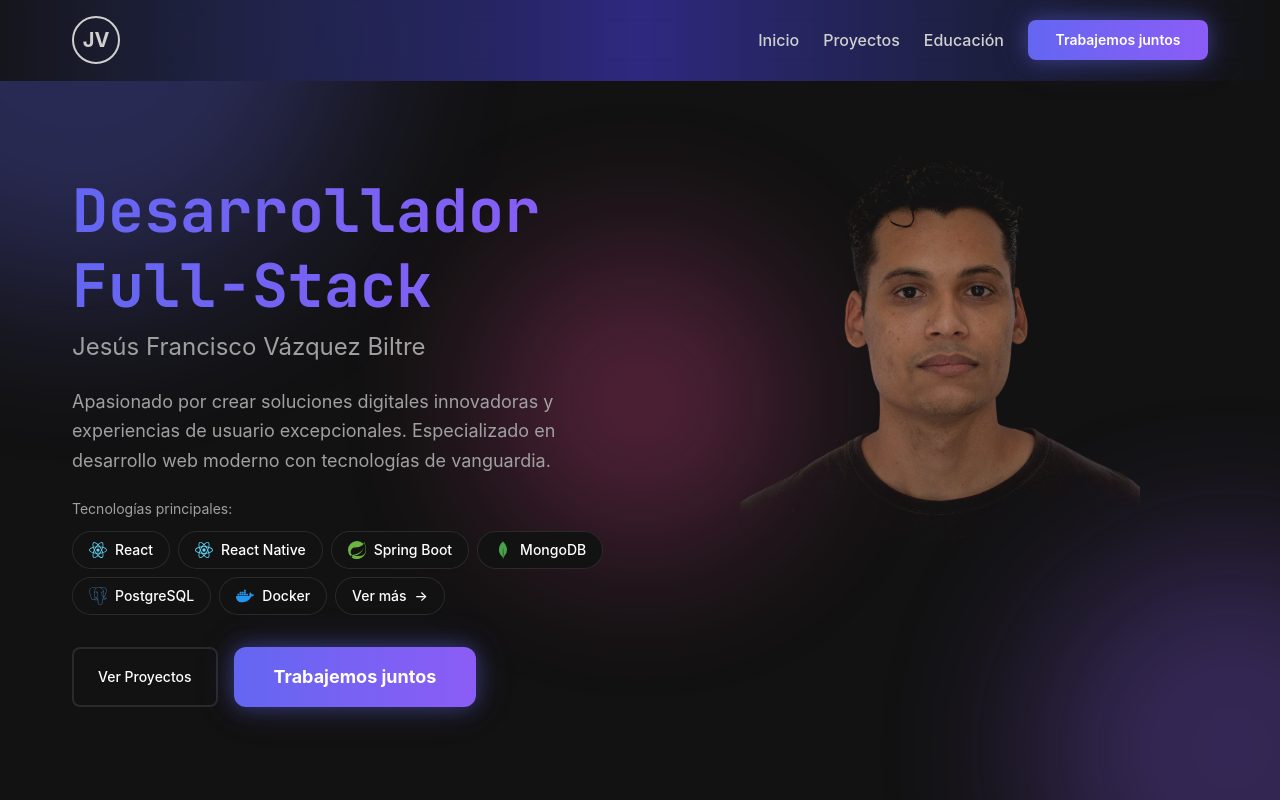
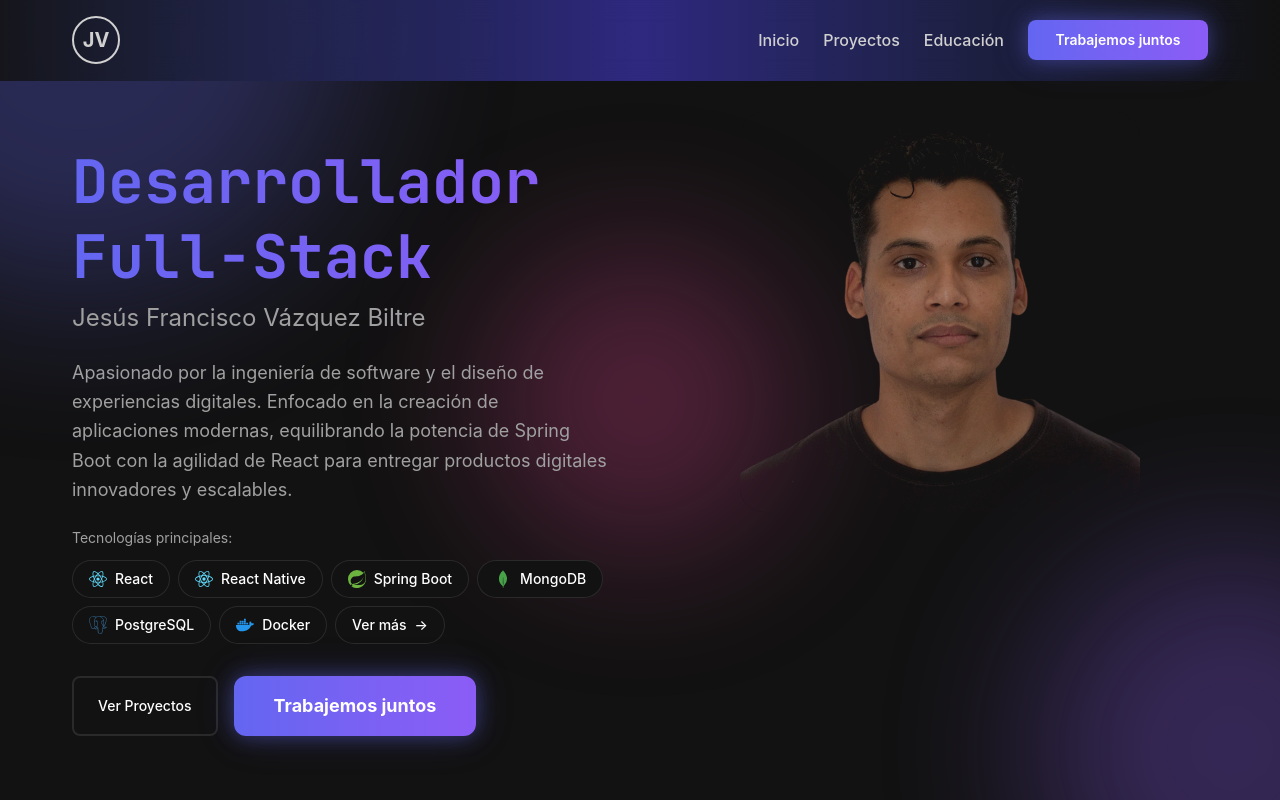
Before and after one commit to jesusfvb/portfolio, a React (Vite) app: page / in a window 1280 px wide. Shown: the top 800 px of the page. Built offline with nearby package versions, Linux system fonts and the light colour scheme.

Commit message:
feat(hero): Update hero section description to emphasize software engineering and modern application development

```diff
--- a/src/presentation/components/sections/hero/Hero.tsx
+++ b/src/presentation/components/sections/hero/Hero.tsx
@@ -58,9 +58,11 @@ const Hero = ({ onOpenSkillsModal }: HeroProps) => {
               </span>
             </h1>
             <p className="mb-6 max-w-[600px] text-lg leading-relaxed text-[#a0a0a0]">
-              Apasionado por crear soluciones digitales innovadoras y
-              experiencias de usuario excepcionales. Especializado en desarrollo
-              web moderno con tecnologías de vanguardia.
+              Apasionado por la ingeniería de software y el diseño de
+              experiencias digitales. Enfocado en la creación de aplicaciones
+              modernas, equilibrando la potencia de Spring Boot con la agilidad
+              de React para entregar productos digitales innovadores y
+              escalables.
             </p>
 
             {/* Resumen de herramientas */}
```
